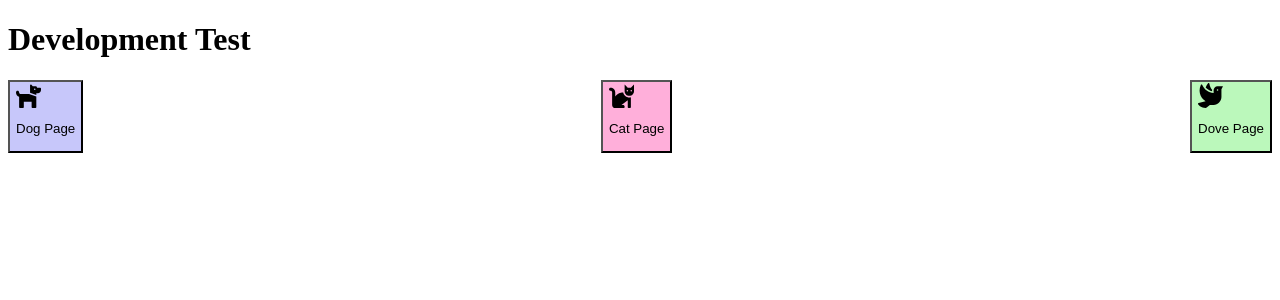
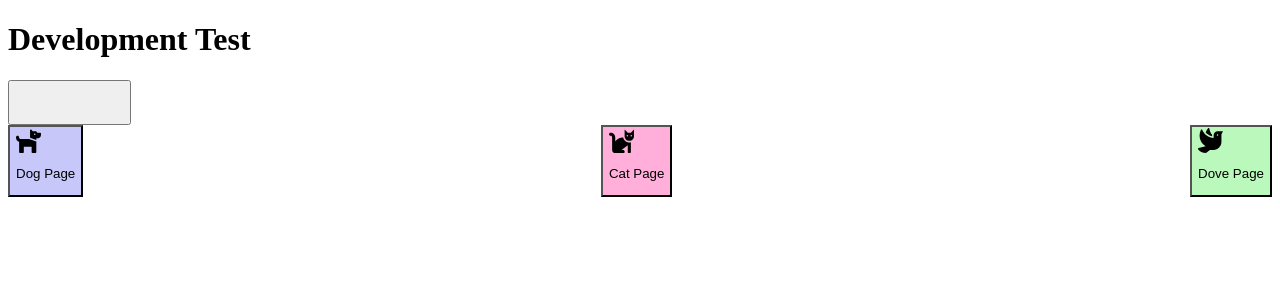
Before and after one commit to Weezah-Traction/traction, a SvelteKit app: page /dev in a window 1280 px wide. Shown: the top 300 px of the page. Built offline with nearby package versions, Linux system fonts and the light colour scheme.

Commit message:
Liam's First Crack At It
- edited some routing language in the dev page that calls NavigationBar and NavigationBarButton
- tried making Primary Button component (NEEDS REVIEW)

```diff
--- /dev/null
+++ b/src/lib/PrimaryButton.svelte
@@ -0,0 +1,34 @@
+<script>
+    export let type = 'Type'; // Declares the property
+
+    // These change the content in each button based on the value of property "type"
+
+     // FOR THE BELOW STUFF: I found a better way to do this was to use slots so you can declare whatever text u want.
+     // But I figured we'd probably need to change stylings for some buttons at some point, so I kept the "type" property in.
+
+    //if (type == "primary"){
+    //    text = "Primary";
+    //}
+
+    // (type == "done"){
+    //    text = "Done";
+    //}
+
+</script>
+
+<slot>
+     <button class={type}>
+          <slot name="text">NO</slot>
+     </button>
+</slot>
+
+<style>
+     button {
+          display: flex;
+          width: 123px;
+          padding: 7px 14px;
+          justify-content: center;
+          align-items: center;
+          gap: 4px;
+     }
+</style>
--- a/src/routes/dev/+page.svelte
+++ b/src/routes/dev/+page.svelte
@@ -1,9 +1,15 @@
 <script>
-	import NavigationBar from "../../lib/NavigationBar.svelte";
-import NavigationBarButton from "../../lib/NavigationBarButton.svelte";
+	import NavigationBar from '$lib/NavigationBar.svelte';
+	import NavigationBarButton from '$lib/NavigationBarButton.svelte';
+	import PrimaryButton from '$lib/PrimaryButton.svelte';
+	import SmallWidget from '$lib/SmallWidget.svelte';
 </script>
 
 
 <h1>Development Test</h1>
 
+<PrimaryButton type="primary">
+	<p slot="text"></p>
+</PrimaryButton>
+<SmallWidget></SmallWidget>
 <NavigationBar></NavigationBar>
```
